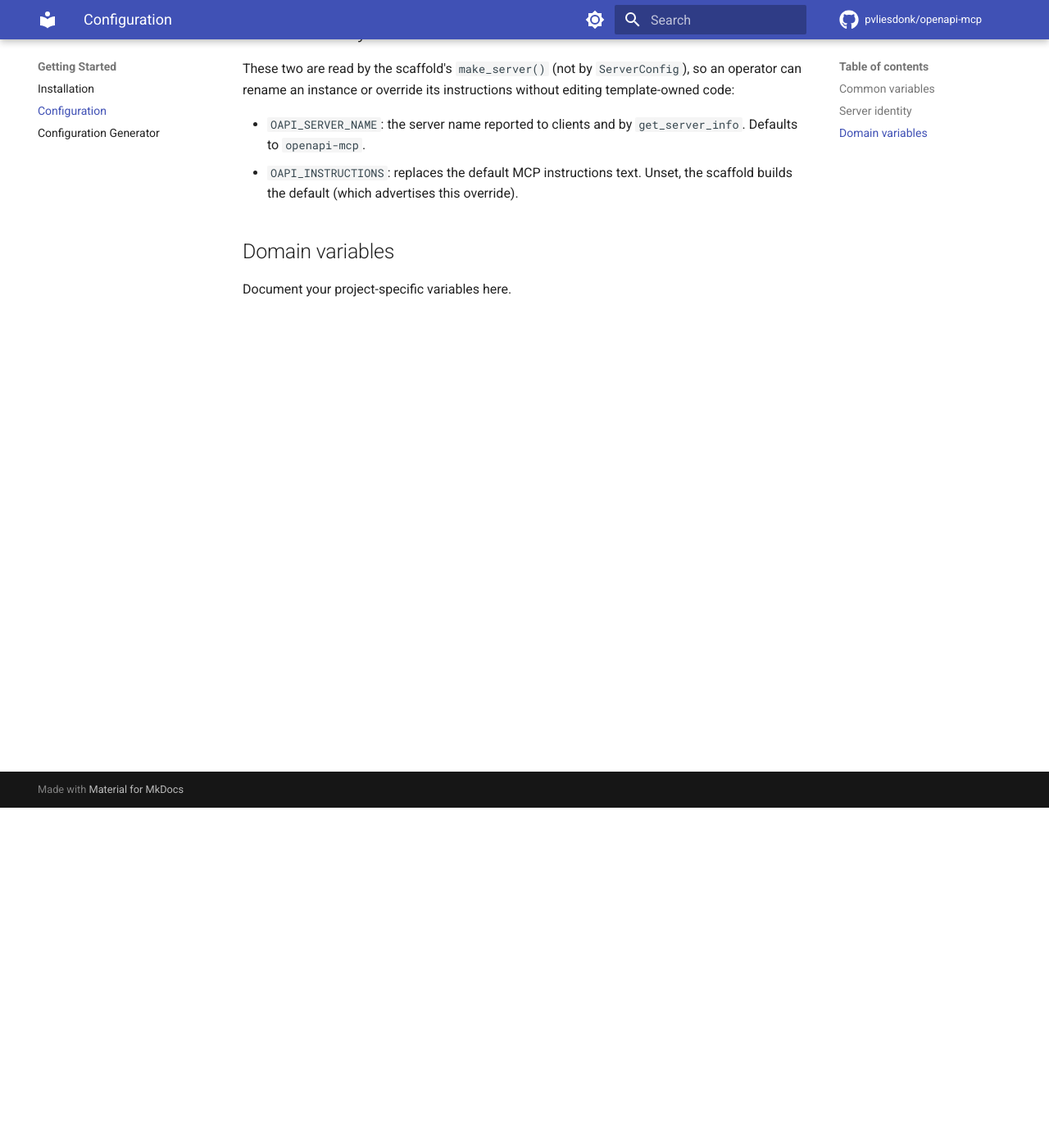
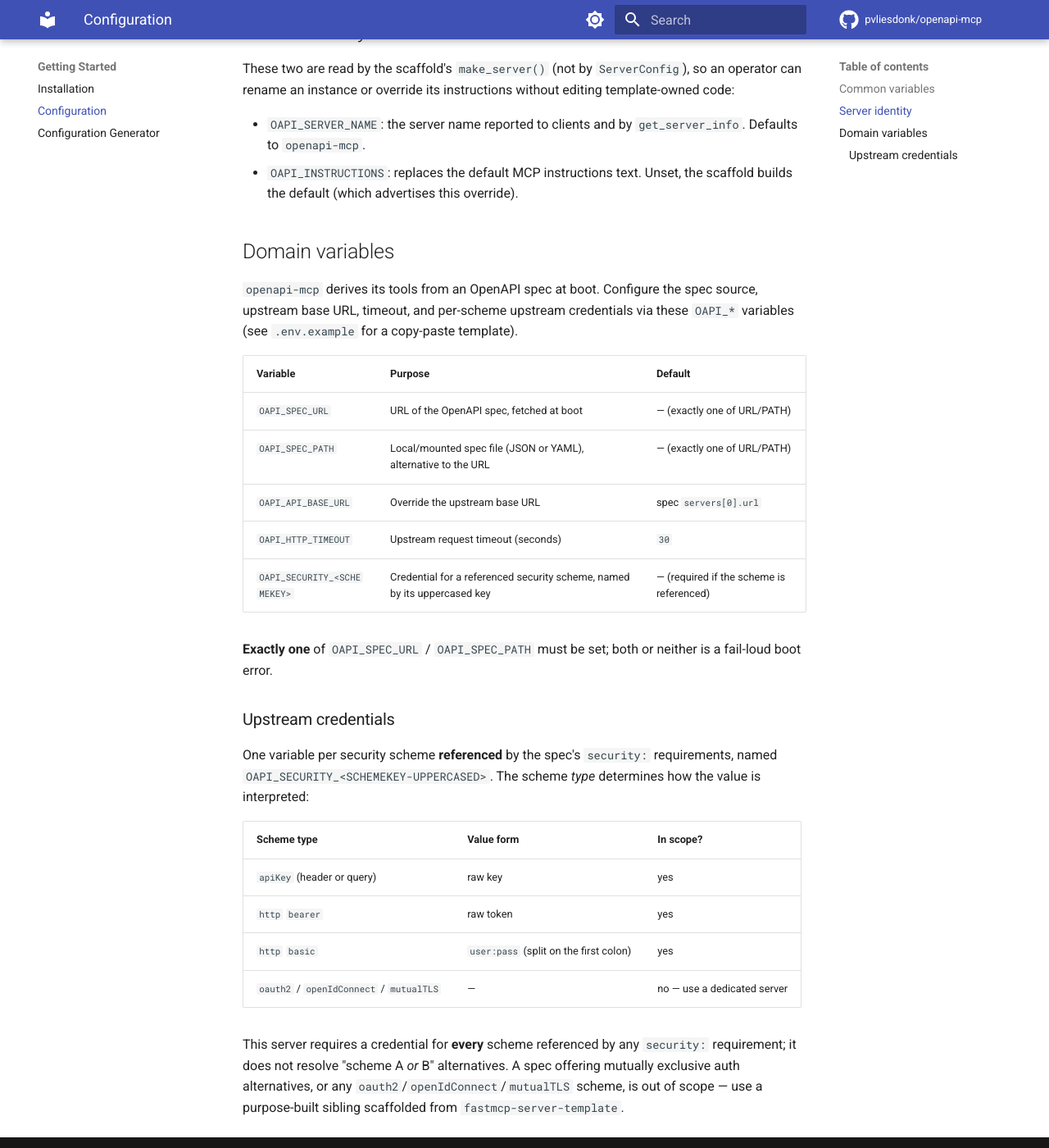
Before and after one commit to pvliesdonk/openapi-mcp, an MkDocs documentation site: the page built from docs/configuration.md, in a window 1280 px wide and 1400 px high, scrolled down 415 px. Shown: the whole window at 82% size. Built offline with MkDocs 1.6.1 and Material for MkDocs 9.7.7, drawn with Linux system fonts in a browser that asks for light colours; comment, search, counter and statistics services are not loaded; the version menu is left out.

Commit message:
docs: document OAPI_* config vars and spec-derived tools on the docs site

```diff
--- a/docs/configuration.md
+++ b/docs/configuration.md
@@ -25,5 +25,37 @@ instructions without editing template-owned code:
 <!-- DOMAIN-CONFIG-VARS-START -->
 ## Domain variables
 
-Document your project-specific variables here.
+`openapi-mcp` derives its tools from an OpenAPI spec at boot. Configure the
+spec source, upstream base URL, timeout, and per-scheme upstream credentials
+via these `OAPI_*` variables (see `.env.example` for a copy-paste template).
+
+| Variable | Purpose | Default |
+|---|---|---|
+| `OAPI_SPEC_URL` | URL of the OpenAPI spec, fetched at boot | — (exactly one of URL/PATH) |
+| `OAPI_SPEC_PATH` | Local/mounted spec file (JSON or YAML), alternative to the URL | — (exactly one of URL/PATH) |
+| `OAPI_API_BASE_URL` | Override the upstream base URL | spec `servers[0].url` |
+| `OAPI_HTTP_TIMEOUT` | Upstream request timeout (seconds) | `30` |
+| `OAPI_SECURITY_<SCHEMEKEY>` | Credential for a referenced security scheme, named by its uppercased key | — (required if the scheme is referenced) |
+
+**Exactly one** of `OAPI_SPEC_URL` / `OAPI_SPEC_PATH` must be set; both or
+neither is a fail-loud boot error.
+
+### Upstream credentials
+
+One variable per security scheme **referenced** by the spec's `security:`
+requirements, named `OAPI_SECURITY_<SCHEMEKEY-UPPERCASED>`. The scheme *type*
+determines how the value is interpreted:
+
+| Scheme type | Value form | In scope? |
+|---|---|---|
+| `apiKey` (header or query) | raw key | yes |
+| `http` `bearer` | raw token | yes |
+| `http` `basic` | `user:pass` (split on the first colon) | yes |
+| `oauth2` / `openIdConnect` / `mutualTLS` | — | no — use a dedicated server |
+
+This server requires a credential for **every** scheme referenced by any
+`security:` requirement; it does not resolve "scheme A *or* B" alternatives.
+A spec offering mutually exclusive auth alternatives, or any
+`oauth2`/`openIdConnect`/`mutualTLS` scheme, is out of scope — use a
+purpose-built sibling scaffolded from `fastmcp-server-template`.
 <!-- DOMAIN-CONFIG-VARS-END -->
```
Also changed, not shown: docs/tools/index.md (+9 -3 lines).
